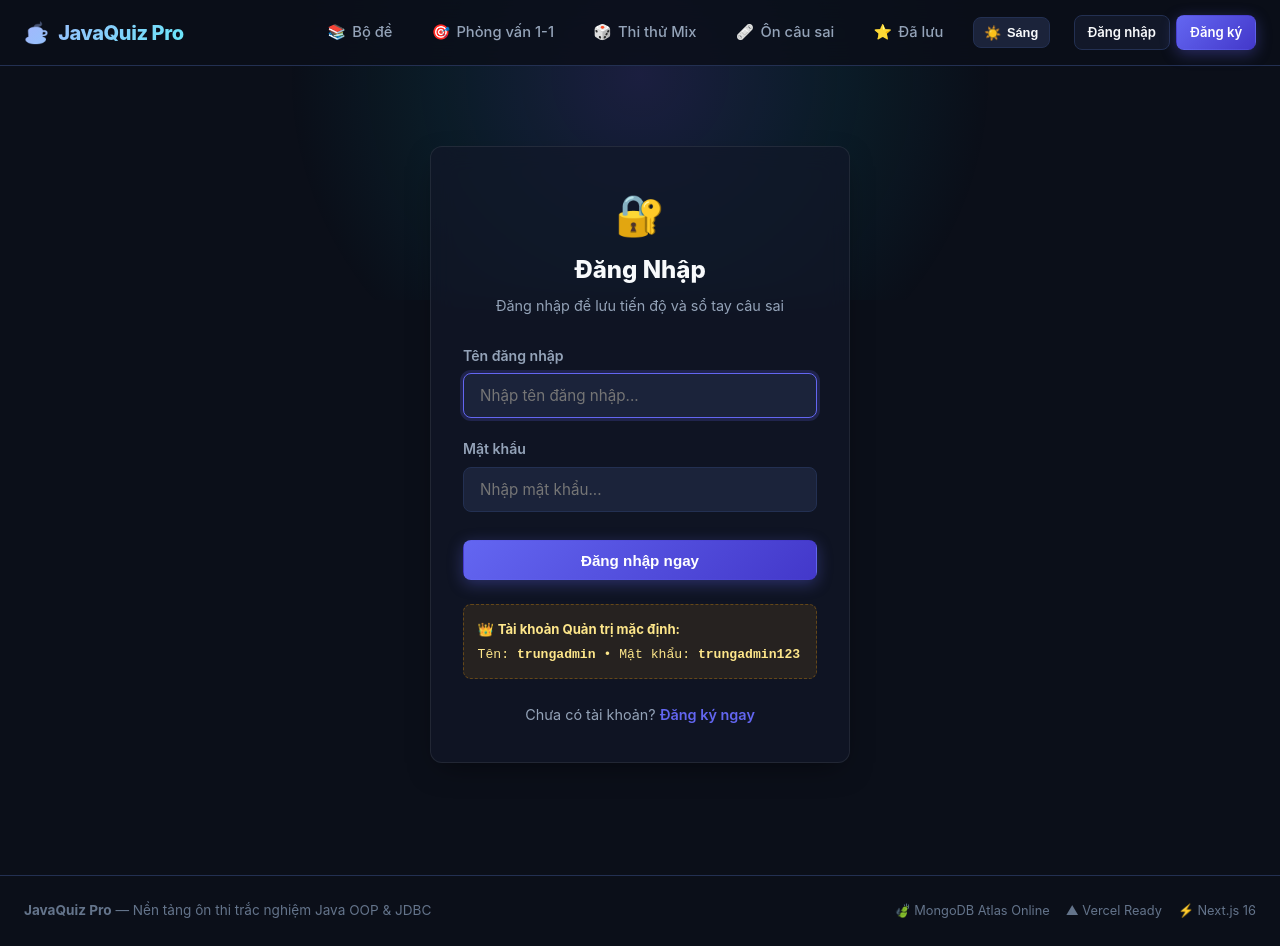
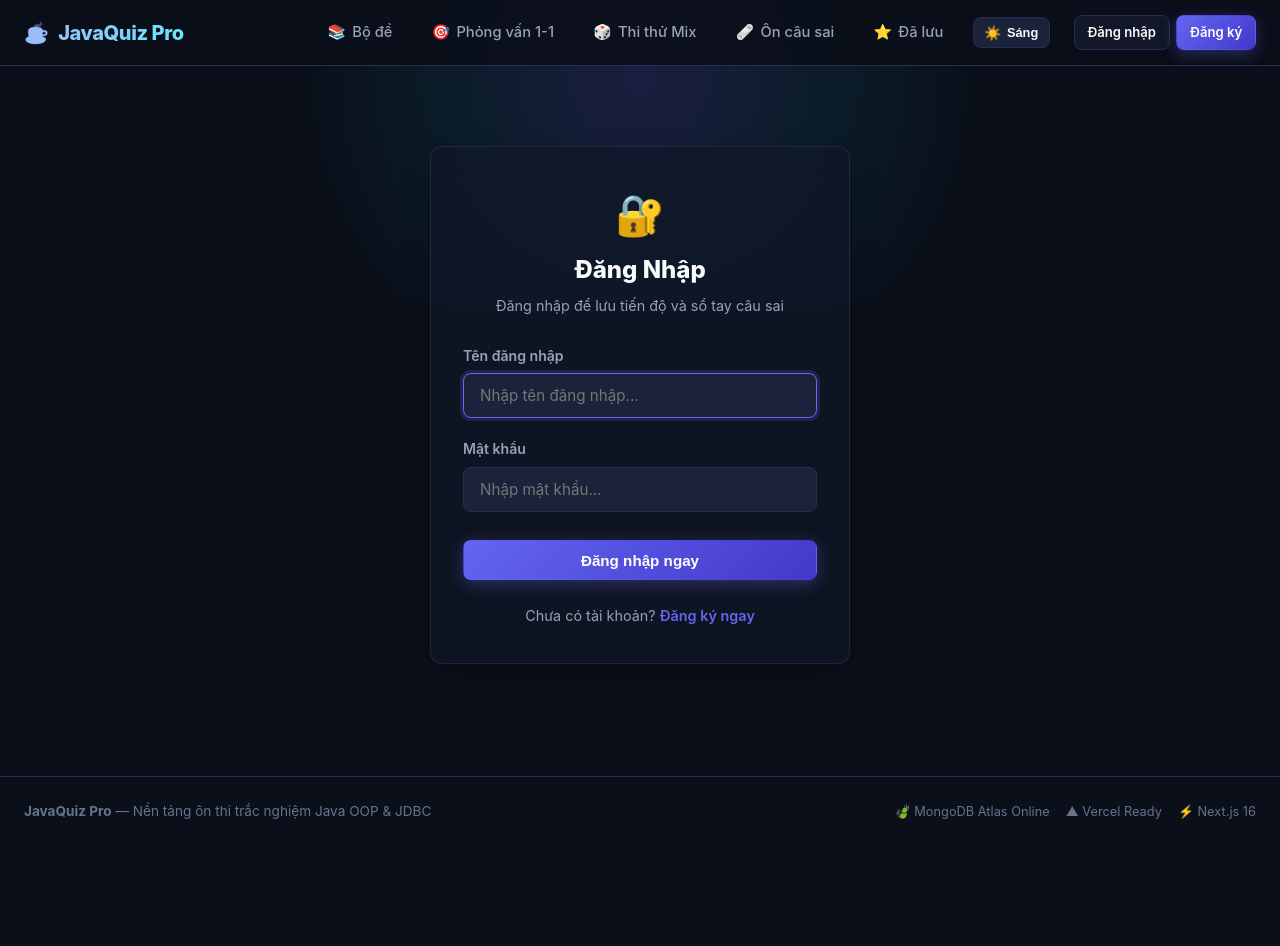
Before and after one commit to trungctde180766/JAVA, a Next.js app in the folder quiz-web/: page /login in a window 1280 px wide. After the commit the page ends 847 px from the top, so only its background shows below. Built offline with nearby package versions, Linux system fonts and the light colour scheme; no server answers.

Commit message:
fix: remove public admin hint from login page and improve Atlas connection error handling

```diff
--- a/quiz-web/app/login/page.js
+++ b/quiz-web/app/login/page.js
@@ -103,24 +103,6 @@ export default function LoginPage() {
           </button>
         </form>
 
-        {/* Admin hint info box */}
-        <div
-          style={{
-            marginTop: "1.5rem",
-            padding: "0.85rem",
-            borderRadius: "var(--radius-sm)",
-            background: "rgba(245, 158, 11, 0.1)",
-            border: "1px dashed rgba(245, 158, 11, 0.3)",
-            fontSize: "0.82rem",
-            color: "#fde68a",
-          }}
-        >
-          👑 <strong>Tài khoản Quản trị mặc định:</strong>
-          <div style={{ marginTop: "0.25rem", fontFamily: "monospace" }}>
-            Tên: <strong>trungadmin</strong> • Mật khẩu: <strong>trungadmin123</strong>
-          </div>
-        </div>
-
         <div style={{ textAlign: "center", marginTop: "1.5rem", fontSize: "0.9rem", color: "var(--text-muted)" }}>
           Chưa có tài khoản?{" "}
           <Link href="/register" style={{ color: "var(--primary)", fontWeight: 600 }}>
```
Also changed, not shown: quiz-web/lib/db.js.
